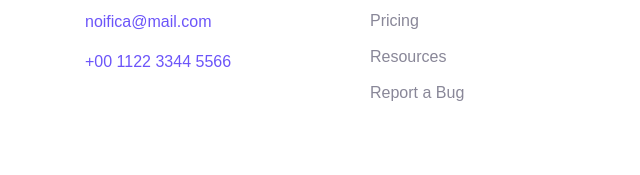
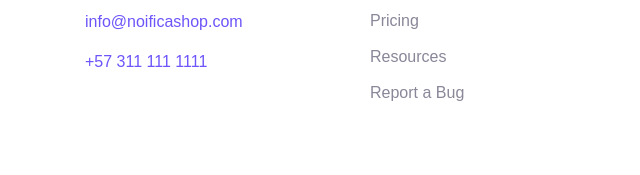
Before and after one commit to jorgesolis385/notificashop.github.io, a plain HTML site: page index.html in a window 1280 px wide. Shown: the part 3258-3433 px from the top of the page, 0-640 px from the left. Drawn offline with Linux system fonts and the light colour scheme; files whose address does not match are found by name.

Commit message:
Cambios
se adiciona correo

```diff
--- a/index.html
+++ b/index.html
@@ -262,8 +262,8 @@
           <h3>Nofitica<span class="text-primary">Shop.</span></h3>
           <p>Lorem ipsum, dolor sit amet consectetur adipisicing elit.</p>
 
-          <p><a href="#" >noifica@mail.com</a></p>
-          <p><a href="#">+00 1122 3344 5566</a></p>
+          <p><a href="#" >info@noificashop.com</a></p>
+          <p><a href="#">+57 311 111 1111 </a></p>
         </div>
         <div class="col-lg-3 py-3">
           <h5>Quick Links</h5>
```
